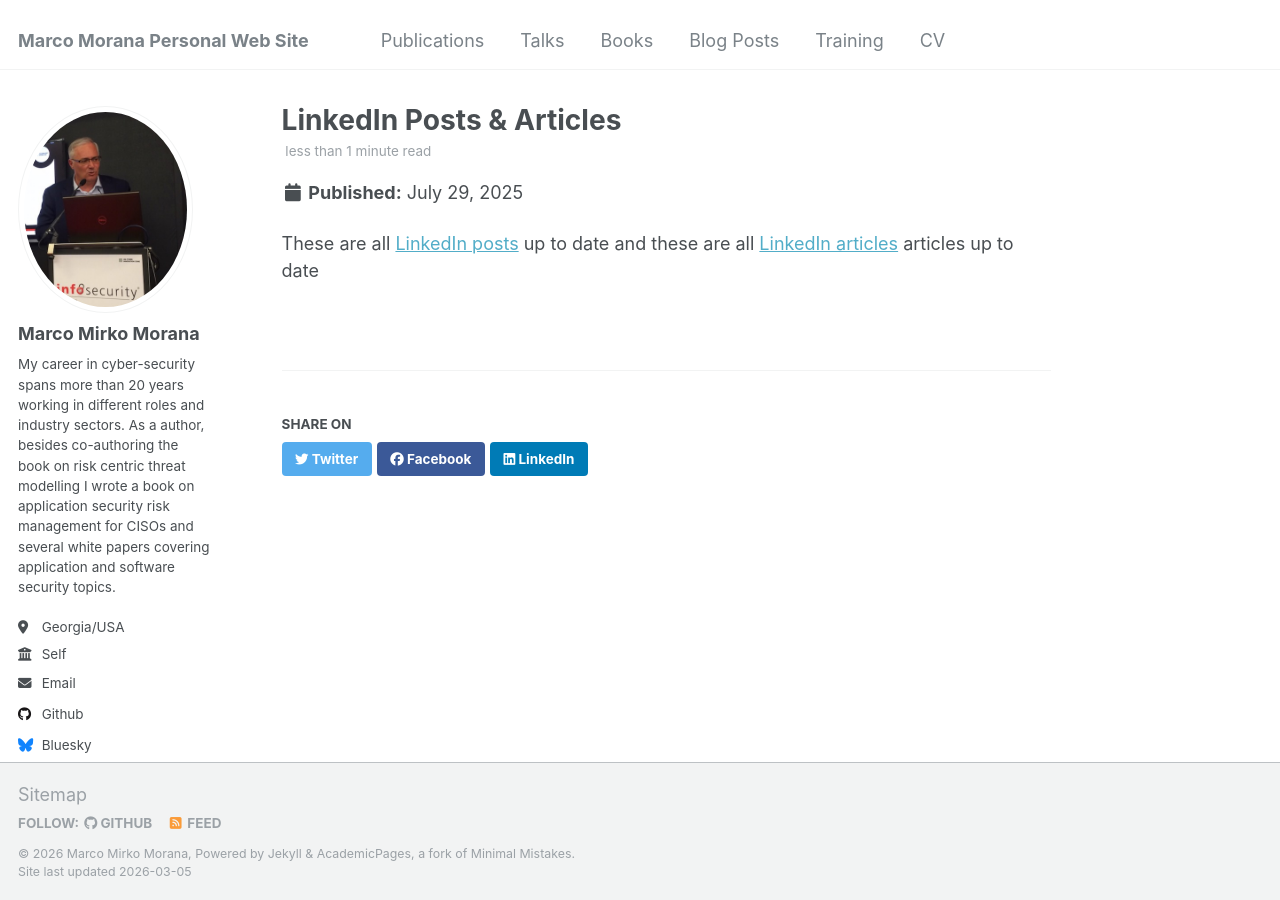
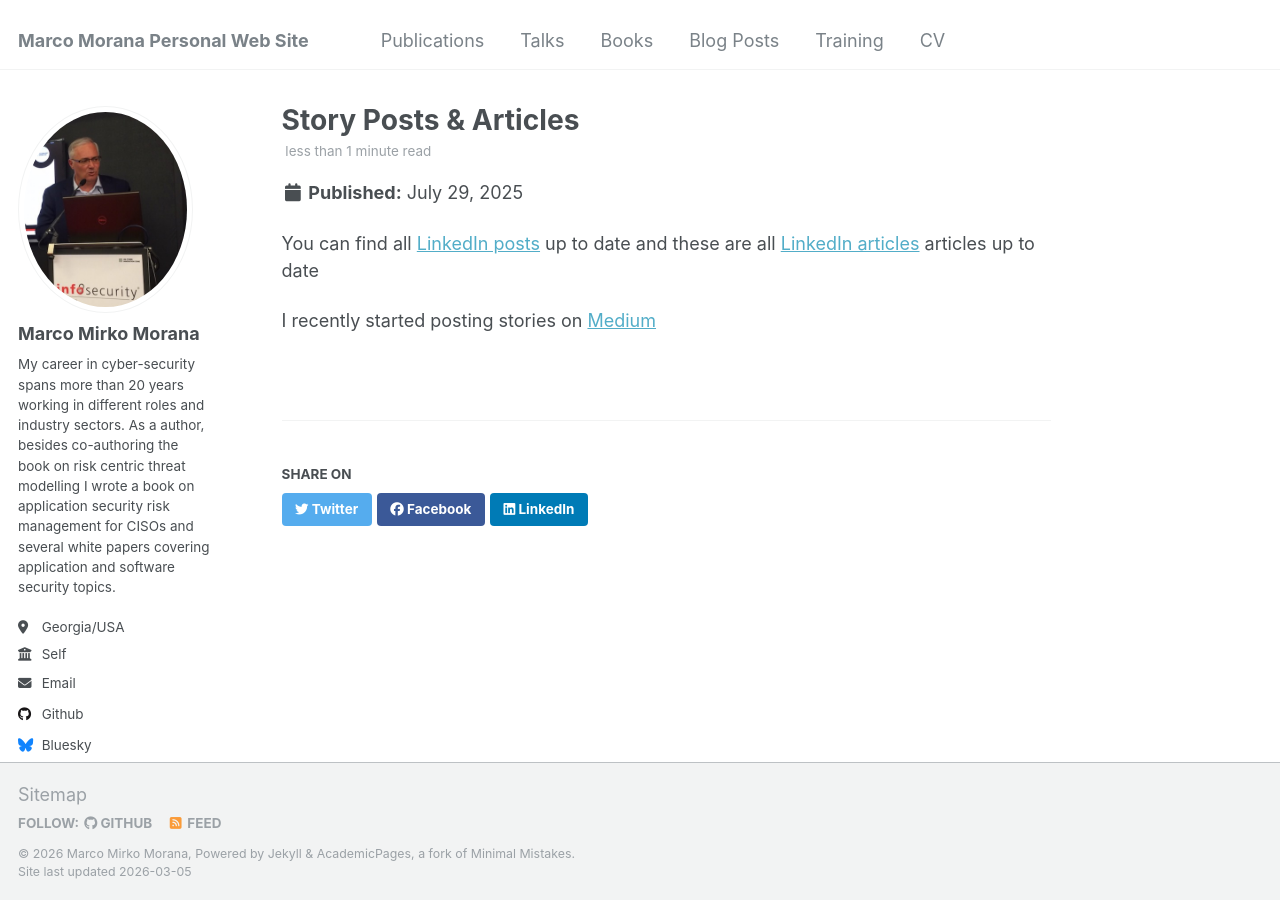
Before and after one commit to mmorana1/marcom, a Jekyll site: the page built from _posts/2025-7-29-blog-post.md, in a window 1280 px wide. Built offline with Jekyll 4.4.1, drawn with Linux system fonts in a browser that asks for light colours.

Commit message:
Update 2025-7-29-blog-post.md

```diff
--- a/_posts/2025-7-29-blog-post.md
+++ b/_posts/2025-7-29-blog-post.md
@@ -1,4 +1,6 @@
 ---
-title: 'LinkedIn Posts & Articles'
+title: 'Story Posts & Articles'
 ---
-These are all [LinkedIn posts](https://www.linkedin.com/in/go4it/recent-activity/all/) up to date and these are all [LinkedIn articles](https://www.linkedin.com/in/go4it/recent-activity/articles/) articles up to date
+You can find all [LinkedIn posts](https://www.linkedin.com/in/go4it/recent-activity/all/) up to date and these are all [LinkedIn articles](https://www.linkedin.com/in/go4it/recent-activity/articles/) articles up to date
+
+I recently started posting stories on [Medium](https://medium.com/@marcomorana/from-space-systems-to-secure-systems-a415ede67352)
```
